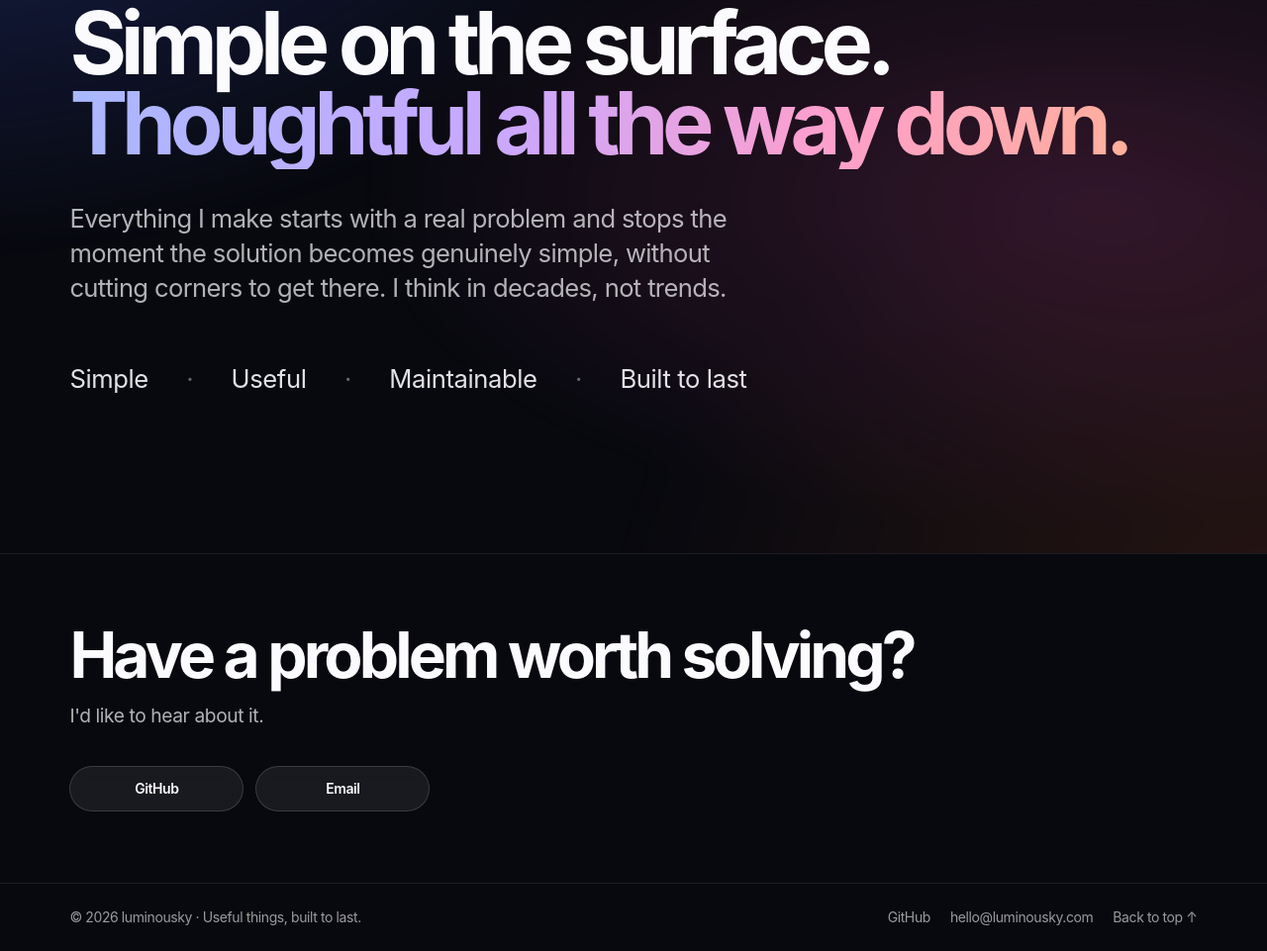
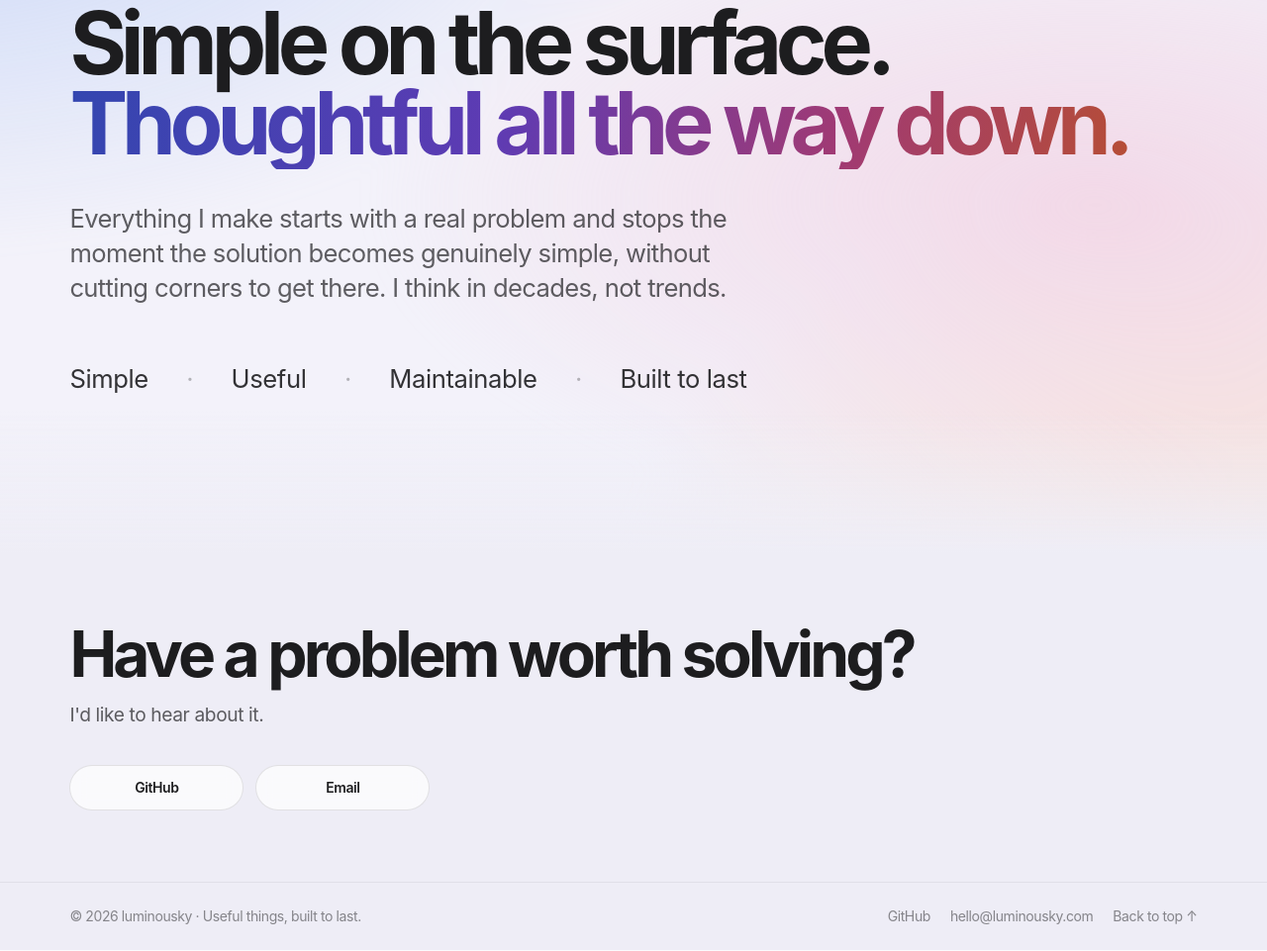
Before and after one commit to itmir913/itmir913.github.io, a plain HTML site: page index.html in a window 1280 px wide. Shown: the part 2641-3602 px from the top of the page at 99% size. Drawn offline with nearby package versions, Linux system fonts and the light colour scheme; a web font is replaced by a local one.

Commit message:
라이트 모드에서 About과 footer를 밝게 하고, 둘을 그라데이션으로 잇는다
라이트 모드에서도 두 영역이 검정 배경이라 페이지 색과 어긋났다. About
하단은 hero처럼 footer 배경색으로 녹아들게 하고 footer 위쪽 구분선을
없앤다. 다크 모드 색은 그대로다.

```diff
--- a/index.html
+++ b/index.html
@@ -96,19 +96,20 @@
 
     <div id="chapters"></div>
 
-    <section id="about" class="snap-start snap-always relative isolate overflow-hidden bg-night dark:border-t dark:border-white/[0.06] px-5 pb-28 pt-24 text-paper
-                    before:pointer-events-none before:absolute before:inset-[-25%] before:-z-10 before:animate-drift before:bg-[radial-gradient(ellipse_at_12%_20%,rgba(51,70,176,.42),transparent_34%),radial-gradient(ellipse_at_74%_54%,rgba(160,58,116,.28),transparent_36%),radial-gradient(ellipse_at_85%_88%,rgba(187,82,39,.18),transparent_30%)] before:blur-md before:content-[''] motion-reduce:before:animate-none
+    <section id="about" class="snap-start snap-always relative isolate overflow-hidden bg-[#f3f2fa] text-ink dark:border-t dark:border-white/[0.06] dark:bg-night dark:text-paper px-5 pb-28 pt-24
+                    before:pointer-events-none before:absolute before:inset-[-25%] before:-z-10 before:animate-drift before:bg-[radial-gradient(ellipse_at_12%_20%,rgba(157,188,245,.55),transparent_34%),radial-gradient(ellipse_at_74%_54%,rgba(242,200,220,.6),transparent_36%),radial-gradient(ellipse_at_85%_88%,rgba(255,207,179,.55),transparent_30%)] dark:before:bg-[radial-gradient(ellipse_at_12%_20%,rgba(51,70,176,.42),transparent_34%),radial-gradient(ellipse_at_74%_54%,rgba(160,58,116,.28),transparent_36%),radial-gradient(ellipse_at_85%_88%,rgba(187,82,39,.18),transparent_30%)] before:blur-md before:content-[''] motion-reduce:before:animate-none
+                    after:pointer-events-none after:absolute after:inset-x-0 after:bottom-0 after:-z-10 after:h-[18%] after:bg-[linear-gradient(to_bottom,transparent,#eeedf6)] dark:after:bg-[linear-gradient(to_bottom,transparent,#08090f)] after:content-['']
                     sm:flex sm:h-svh sm:items-center sm:px-[clamp(20px,5.5vw,88px)] sm:pb-[clamp(32px,7svh,96px)] sm:pt-[clamp(72px,12svh,150px)]">
         <div class="mx-auto w-full max-w-6xl">
-            <p class="mb-7 text-sm uppercase tracking-widest text-paper/55">A way of making</p>
+            <p class="mb-7 text-sm uppercase tracking-widest text-ink/55 dark:text-paper/55">A way of making</p>
             <h2 class="text-[clamp(44px,8vw,116px)] sm:text-[clamp(40px,min(8vw,11svh),116px)] font-bold leading-[.92] tracking-[-.07em]">Simple on the surface.
-                <span class="block bg-[linear-gradient(100deg,#a9b8ff_0%,#c9a8ff_38%,#ff9fcb_68%,#ffb48f_100%)] bg-clip-text pb-[.06em] text-transparent">Thoughtful all the way down.</span>
+                <span class="block bg-[linear-gradient(100deg,#3346b0_0%,#5e3bb3_38%,#a03a74_68%,#bb5227_100%)] dark:bg-[linear-gradient(100deg,#a9b8ff_0%,#c9a8ff_38%,#ff9fcb_68%,#ffb48f_100%)] bg-clip-text pb-[.06em] text-transparent">Thoughtful all the way down.</span>
             </h2>
-            <p class="mt-8 max-w-2xl text-[clamp(18px,2vw,26px)] leading-snug tracking-tight text-paper/70">Everything I make starts with a real problem and stops the moment the solution becomes genuinely simple, without cutting corners to get there. I think in decades, not trends.</p>
-            <ul class="mt-12 grid list-none gap-3.5 p-0 text-[clamp(18px,2vw,26px)] text-paper/90 sm:mt-[clamp(24px,7svh,64px)] sm:flex sm:flex-wrap sm:gap-x-[clamp(16px,3vw,44px)]">
-                <li>Simple</li><li aria-hidden="true" class="hidden self-center text-paper/40 sm:block">·</li>
-                <li>Useful</li><li aria-hidden="true" class="hidden self-center text-paper/40 sm:block">·</li>
-                <li>Maintainable</li><li aria-hidden="true" class="hidden self-center text-paper/40 sm:block">·</li>
+            <p class="mt-8 max-w-2xl text-[clamp(18px,2vw,26px)] leading-snug tracking-tight text-ink/70 dark:text-paper/70">Everything I make starts with a real problem and stops the moment the solution becomes genuinely simple, without cutting corners to get there. I think in decades, not trends.</p>
+            <ul class="mt-12 grid list-none gap-3.5 p-0 text-[clamp(18px,2vw,26px)] text-ink/90 dark:text-paper/90 sm:mt-[clamp(24px,7svh,64px)] sm:flex sm:flex-wrap sm:gap-x-[clamp(16px,3vw,44px)]">
+                <li>Simple</li><li aria-hidden="true" class="hidden self-center text-ink/30 dark:text-paper/40 sm:block">·</li>
+                <li>Useful</li><li aria-hidden="true" class="hidden self-center text-ink/30 dark:text-paper/40 sm:block">·</li>
+                <li>Maintainable</li><li aria-hidden="true" class="hidden self-center text-ink/30 dark:text-paper/40 sm:block">·</li>
                 <li>Built to last</li>
             </ul>
         </div>
@@ -116,22 +117,22 @@
 </main>
 
 <!-- footer: the ask, then one line -->
-<footer class="snap-end border-t border-white/[0.08] bg-night text-paper/60">
+<footer class="snap-end bg-[#eeedf6] text-ink/60 dark:bg-night dark:text-paper/60">
     <div class="px-4 py-[clamp(56px,9vh,96px)] sm:px-[clamp(20px,5.5vw,88px)]"><div class="mx-auto w-full max-w-6xl">
-        <h2 class="text-[clamp(32px,5vw,64px)] font-bold leading-[.95] tracking-[-.06em] text-paper">Have a problem worth solving?</h2>
-        <p class="mt-4 text-[clamp(16px,1.5vw,20px)] text-paper/70">I'd like to hear about it.</p>
+        <h2 class="text-[clamp(32px,5vw,64px)] font-bold leading-[.95] tracking-[-.06em] text-ink dark:text-paper">Have a problem worth solving?</h2>
+        <p class="mt-4 text-[clamp(16px,1.5vw,20px)] text-ink/70 dark:text-paper/70">I'd like to hear about it.</p>
         <div class="mt-9 flex flex-col gap-3 sm:flex-row">
-            <a href="https://github.com/itmir913" target="_blank" rel="noopener" class="rounded-full border border-white/15 bg-white/[0.07] px-7 py-3 text-center text-sm font-semibold text-paper backdrop-blur transition-colors duration-300 hover:bg-paper hover:text-ink sm:w-44">GitHub</a>
-            <a href="mailto:hello@luminousky.com" class="rounded-full border border-white/15 bg-white/[0.07] px-7 py-3 text-center text-sm font-semibold text-paper backdrop-blur transition-colors duration-300 hover:bg-paper hover:text-ink sm:w-44">Email</a>
+            <a href="https://github.com/itmir913" target="_blank" rel="noopener" class="rounded-full border border-black/10 bg-white/70 px-7 py-3 text-center text-sm font-semibold text-ink backdrop-blur transition-colors duration-300 hover:bg-ink hover:text-paper dark:border-white/15 dark:bg-white/[0.07] dark:text-paper dark:hover:bg-paper dark:hover:text-ink sm:w-44">GitHub</a>
+            <a href="mailto:hello@luminousky.com" class="rounded-full border border-black/10 bg-white/70 px-7 py-3 text-center text-sm font-semibold text-ink backdrop-blur transition-colors duration-300 hover:bg-ink hover:text-paper dark:border-white/15 dark:bg-white/[0.07] dark:text-paper dark:hover:bg-paper dark:hover:text-ink sm:w-44">Email</a>
         </div>
     </div></div>
-    <div class="border-t border-white/[0.08] text-sm">
+    <div class="border-t border-black/[0.06] text-sm text-ink/50 dark:border-white/[0.08] dark:text-paper/50">
         <div class="px-4 py-5 sm:px-[clamp(20px,5.5vw,88px)] sm:py-6"><div class="mx-auto flex w-full max-w-6xl flex-col items-start gap-x-6 gap-y-3 sm:flex-row sm:flex-wrap sm:items-center sm:justify-between">
             <span>© 2026 luminousky · Useful things, built to last.</span>
             <nav aria-label="Footer" class="flex flex-wrap gap-x-5 gap-y-1.5">
-                <a href="https://github.com/itmir913" target="_blank" rel="noopener" class="transition-colors duration-300 hover:text-paper">GitHub</a>
-                <a href="mailto:hello@luminousky.com" class="transition-colors duration-300 hover:text-paper">hello@luminousky.com</a>
-                <a href="#top" class="transition-colors duration-300 hover:text-paper">Back to top ↑</a>
+                <a href="https://github.com/itmir913" target="_blank" rel="noopener" class="transition-colors duration-300 hover:text-ink dark:hover:text-paper">GitHub</a>
+                <a href="mailto:hello@luminousky.com" class="transition-colors duration-300 hover:text-ink dark:hover:text-paper">hello@luminousky.com</a>
+                <a href="#top" class="transition-colors duration-300 hover:text-ink dark:hover:text-paper">Back to top ↑</a>
             </nav>
         </div></div>
     </div>
```
